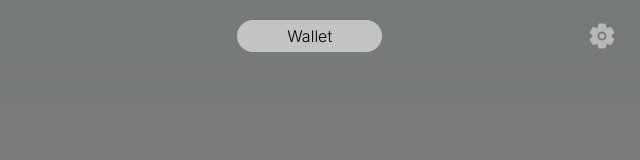
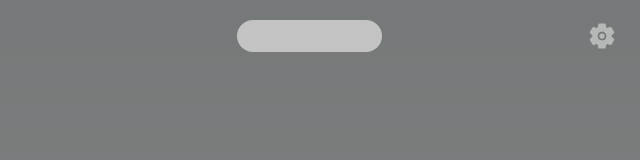
Before and after one commit to ahmadou5/inFuse, a Next.js app: page / in a window 1280 px wide. Shown: the top 160 px of the page, without its empty margins (640-1280 px from the left). Built offline with nearby package versions, Linux system fonts and the light colour scheme.

Commit message:
init2347

```diff
--- a/src/components/Home/index.js
+++ b/src/components/Home/index.js
@@ -1,12 +1,23 @@
+import { useEffect, useState } from "react";
 import { IoSettings } from "react-icons/io5";
 
 export const Home2 = () => {
+    const [user,setUser ] = useState(null)
+    const getUser = () => {
+        if(window.TelegramWebApp) {
+            const { initialData } = window.TelegramWebApp;
+            setUser(initialData.user)
+        }
+    }
+    useEffect(() => {
+        getUser()
+    },[])
     return(
     <div className="w-[100%] py-2 px-1 h-auto bg-red-400/0">
         <div className="w-[100%] h-12 flex  py-3 ">
             <div className="w-[85%]">
             <div className="w-[145px]  ml-auto mr-[63px] py-1 px-3 flex  items-center justify-center bg-s-gray-200/85 rounded-full h-8">
-                <p className="text-black font-light ml-auto mr-auto ">Wallet</p>
+                <p className="text-black font-light ml-auto mr-auto ">{user?.username}</p>
             </div>
             </div>
             <div className="w-[15%]">
```
